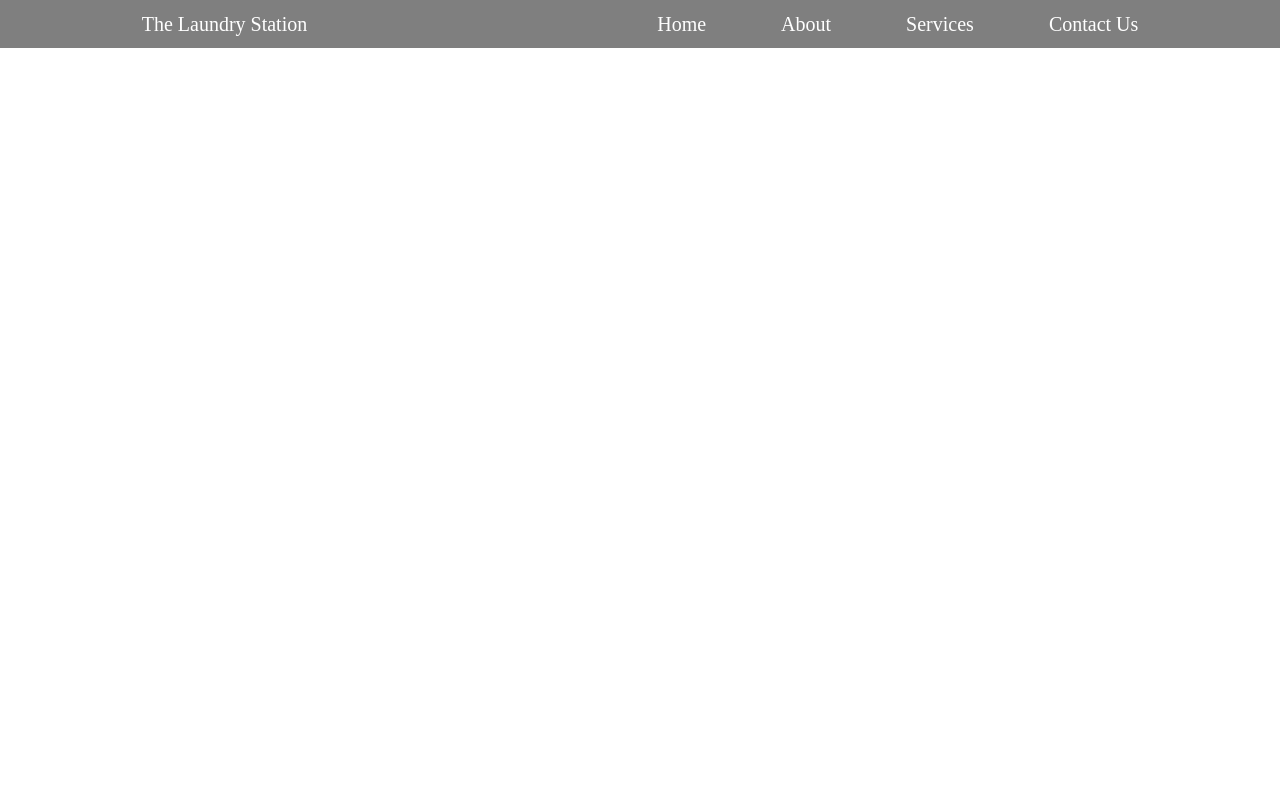
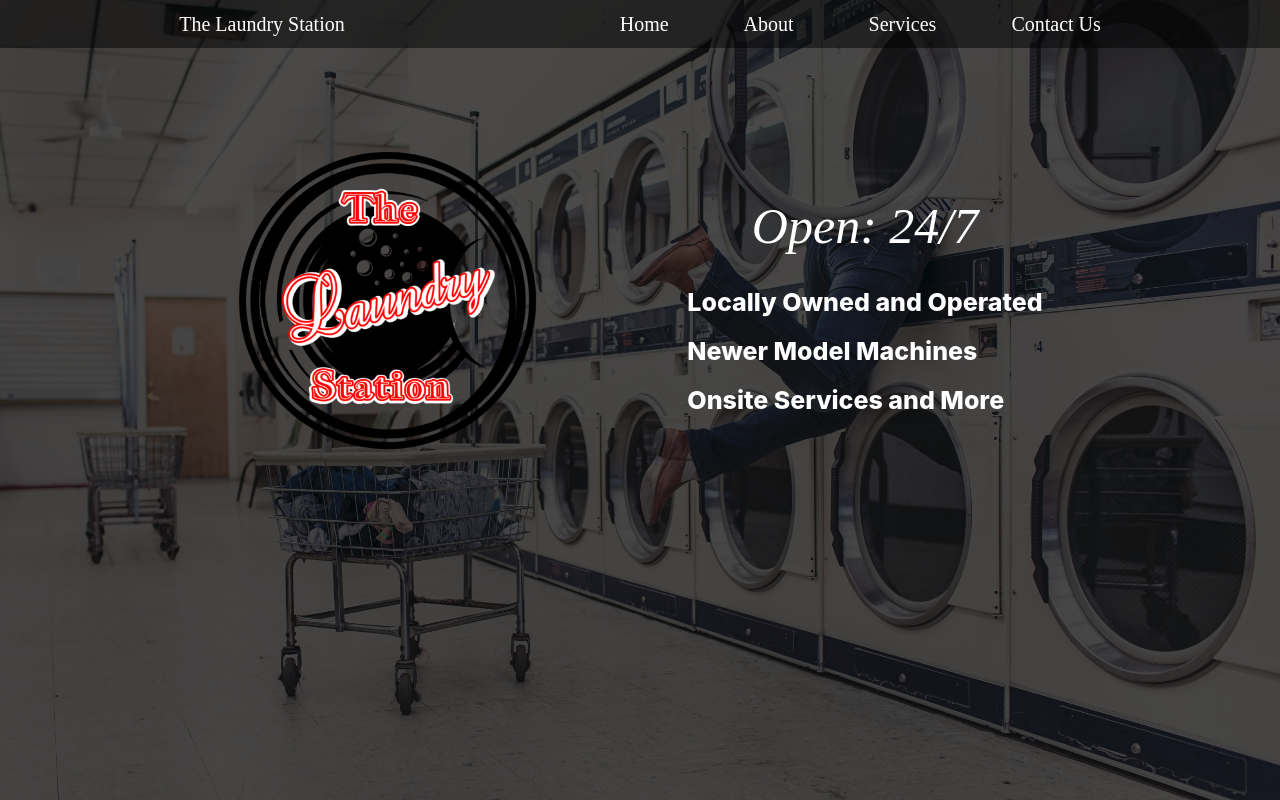
Before and after one commit to lottjerry/the-laundry-station, a JavaScript app: page / in a window 1280 px wide. Built offline with nearby package versions, Linux system fonts and the light colour scheme.

Commit message:
Added background img. Added home.js and home.scss but not finished.

```diff
--- a/src/App.js
+++ b/src/App.js
@@ -5,6 +5,7 @@ export default function App() {
   return (
     <div>
       <Header />
+      <Main />
     </div>
   )
 }
--- a/src/assets/css/main.css
+++ b/src/assets/css/main.css
@@ -18,7 +18,7 @@ a {
   justify-content: center;
   align-items: center;
   padding: 5px 0;
-  gap: 350px;
+  gap: 275px;
   position: fixed;
   top: 0;
   width: 100%;
@@ -44,4 +44,79 @@ a {
   font-size: 1.25rem;
   color: white;
 }
+
+.home {
+  display: flex;
+  flex-direction: row;
+  justify-content: center;
+  align-items: center;
+  padding: 150px 0;
+  gap: 150px;
+}
+
+.home__logo {
+  width: 300px;
+  border-radius: 232.225px;
+}
+
+.home__content {
+  display: flex;
+  flex-direction: column;
+  justify-content: center;
+  align-items: flex-start;
+  padding: 0;
+  gap: 0;
+}
+
+.home__info {
+  display: flex;
+  flex-direction: column;
+  justify-content: center;
+  align-items: flex-start;
+  padding: 0;
+  gap: 5px;
+  align-items: center;
+}
+
+.home-info__title {
+  font-family: 'Brush Script MT';
+  font-style: italic;
+  font-weight: 400;
+  font-size: 50px;
+  line-height: 97px;
+  text-align: center;
+  color: #FFFFFF;
+}
+
+.home-info__list {
+  display: flex;
+  flex-direction: column;
+  justify-content: center;
+  align-items: flex-start;
+  padding: 0;
+  gap: 5px;
+}
+
+.home-info__list li {
+  font-family: 'Inter';
+  font-style: normal;
+  font-weight: 800;
+  font-size: 25px;
+  line-height: 44px;
+  color: #FFFFFF;
+}
+
+.home__btns {
+  display: flex;
+  flex-direction: row;
+  justify-content: center;
+  align-items: center;
+  padding: 0;
+  gap: 72px;
+}
+
+body {
+  background: linear-gradient(0deg, rgba(0, 0, 0, 0.7), rgba(0, 0, 0, 0.7)), url(/src/assets/img/background.jpg) no-repeat center fixed;
+  background-size: cover;
+}
 /*# sourceMappingURL=main.css.map */
--- a/src/assets/scss/_header.scss
+++ b/src/assets/scss/_header.scss
@@ -1,7 +1,7 @@
 @import './mixins';
 
 .nav {
-  @include AutoLayoutRow(5px 0, 350px);
+  @include AutoLayoutRow(5px 0, 275px);
   position: fixed;
   top: 0;
   width: 100%;
--- /dev/null
+++ b/src/assets/scss/_home.scss
@@ -0,0 +1,45 @@
+@import './mixins';
+
+.home {
+  @include AutoLayoutRow(150px 0, 150px);
+}
+
+.home__logo {
+  width: 300px;
+  border-radius: 232.225px;
+}
+
+.home__content {
+  @include AutoLayoutColumn(0, 0);
+}
+
+.home__info {
+  @include AutoLayoutColumn(0, 5px);
+  align-items: center;
+}
+
+.home-info__title {
+  font-family: 'Brush Script MT';
+    font-style: italic;
+    font-weight: 400;
+    font-size: 50px;
+    line-height: 97px;
+    text-align: center;
+    color: #FFFFFF;
+}
+
+.home-info__list {
+  @include AutoLayoutColumn(0, 5px);
+  li {
+    font-family: 'Inter';
+    font-style: normal;
+    font-weight: 800;
+    font-size: 25px;
+    line-height: 44px;
+    color: #FFFFFF;
+  }
+}
+
+.home__btns {
+  @include AutoLayoutRow(0, 72px);
+}
--- a/src/assets/scss/main.scss
+++ b/src/assets/scss/main.scss
@@ -1,2 +1,8 @@
 @import './resets';
 @import './header';
+@import './home';
+
+body {
+  background: linear-gradient(0deg, rgba(0, 0, 0, 0.7), rgba(0, 0, 0, 0.7)), url(/src/assets/img/background.jpg) no-repeat center fixed;
+  background-size: cover;
+}
--- /dev/null
+++ b/src/components/Home.js
@@ -0,0 +1,25 @@
+import logo from "../assets/img/logo.png"
+
+export default function Home() {
+  return (
+    <section className="home section" id="home">
+      <img
+        src={logo}
+        alt="The Laundry Station Logo"
+        className="home__logo"
+      />
+      <div className="home__content">
+        <div className="home__info">
+          <div className="home-info__title">Open: 24/7</div>
+          <ul className="home-info__list">
+            <li>Locally Owned and Operated</li>
+            <li>Newer Model Machines</li>
+            <li>Onsite Services and More</li>
+          </ul>
+        </div>
+        <div className="home__btns">
+        </div>
+      </div>
+    </section>
+  )
+}
--- a/src/components/Main.js
+++ b/src/components/Main.js
@@ -1,7 +1,9 @@
+import Home from "./Home"
+
 export default function Main() {
   return (
-    <div>
-      <h1>Hello World!!!</h1>
-    </div>
+    <main className="main">
+      <Home />
+    </main>
   )
 }
```
Also changed, not shown: src/assets/img/background.jpg (added), src/assets/img/logo.png (added).
